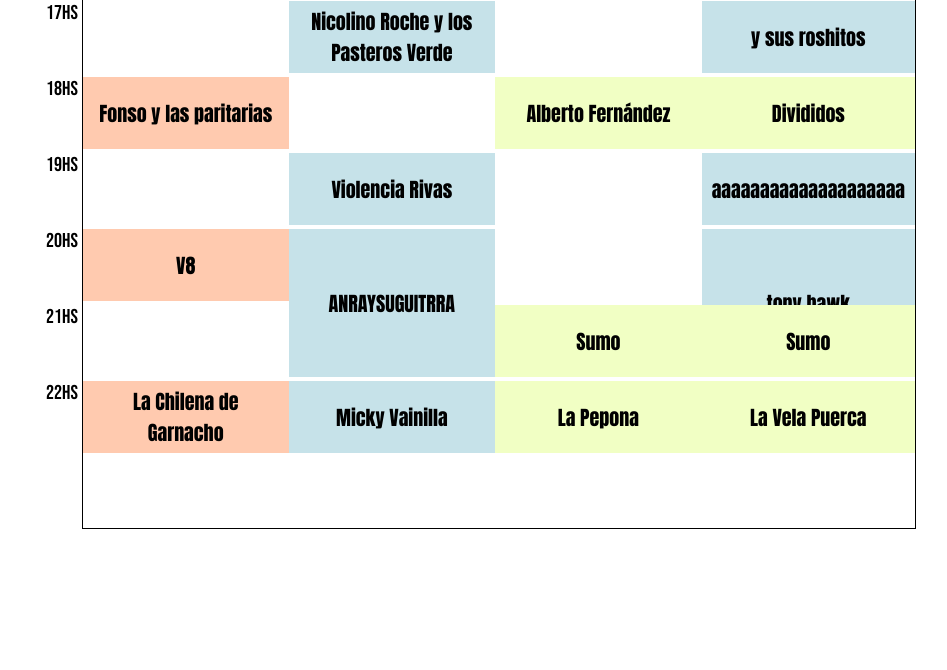
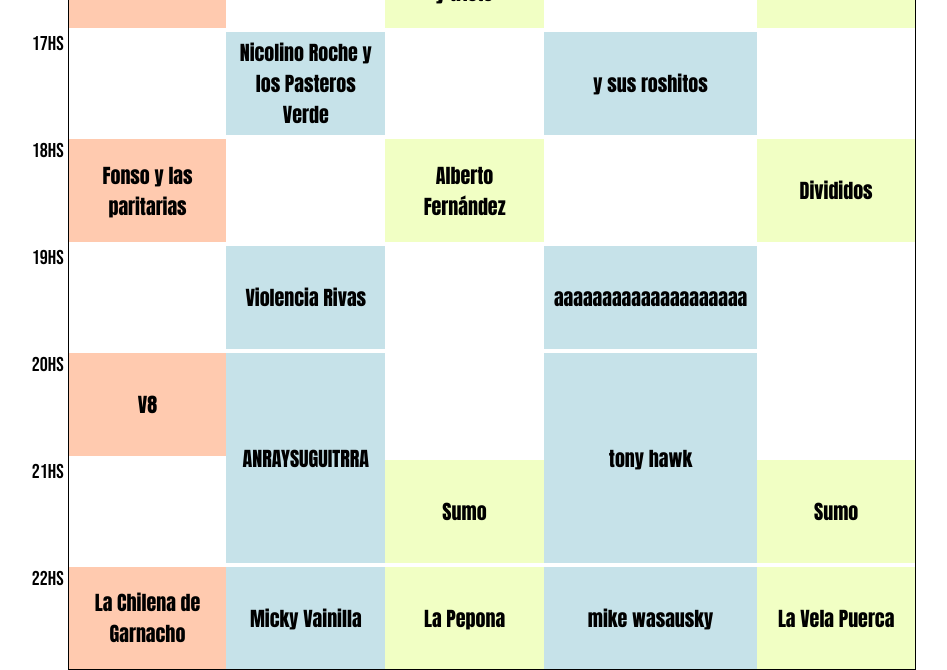
Before and after one commit to vicsuch/ManguerasMusmanoRockFestival, a plain HTML site: page Mangueras-Musmanno-Rock-Festival-main/index.html in a window 1280 px wide. Shown: the part 250-920 px from the top of the page, without its empty margins (172-1119 px from the left). Before the commit the page ends 800 px from the top, so only its background shows below. Drawn offline with Linux system fonts and the light colour scheme.

Commit message:
solucionado

```diff
--- a/Mangueras-Musmanno-Rock-Festival-main/styles.css
+++ b/Mangueras-Musmanno-Rock-Festival-main/styles.css
@@ -22,8 +22,8 @@
 
 .timetable{
     display: grid;
-    grid-template-columns: 0.3fr 1fr 1fr 1fr 1fr;
-    grid-template-rows: 50px 1fr 1fr 1fr 1fr 1fr 1fr 1fr 1fr;
+    grid-template-columns: 0.3fr 1fr 1fr 1fr 1fr 1fr;
+    grid-template-rows: 50px 1fr 1fr 1fr 1fr 1fr 1fr 1fr;
     row-gap: 4px;
     width: fit-content;
 }
```
